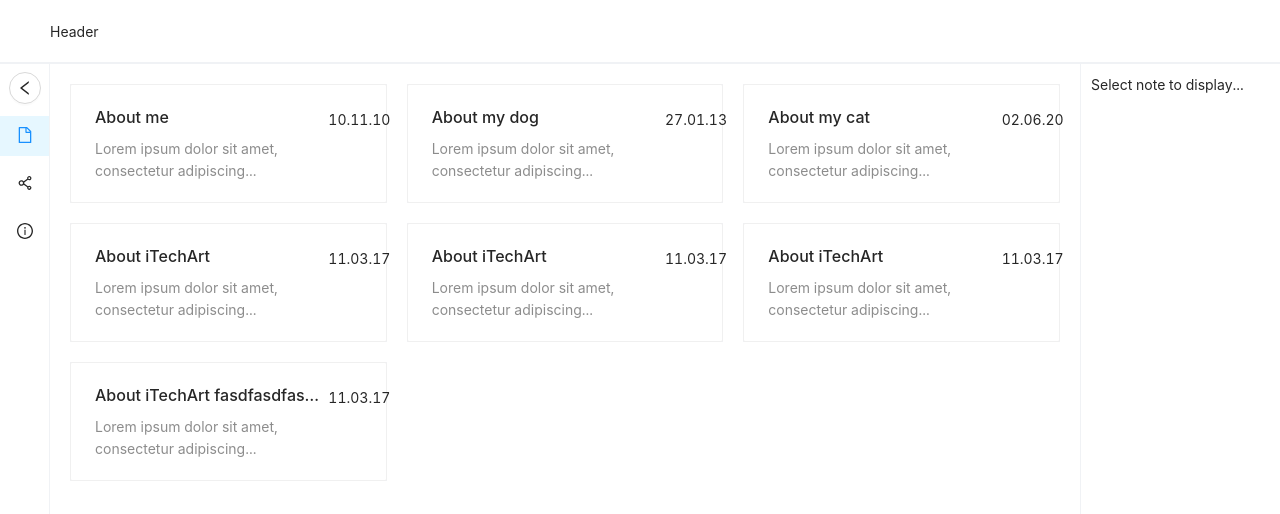
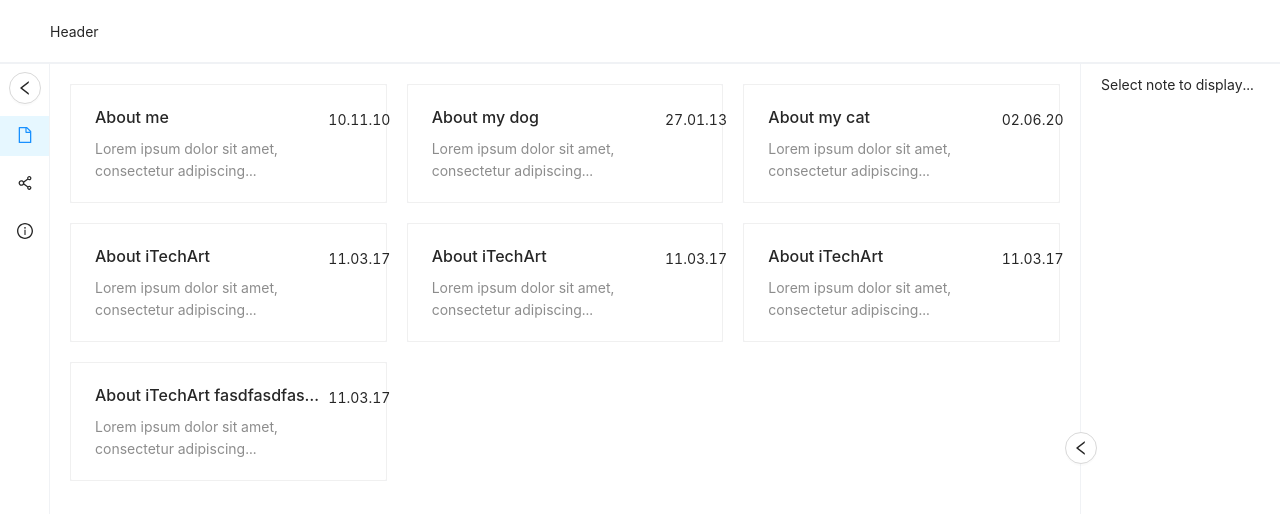
Before and after one commit to Harwex213/TechArt_Labs, a React (Create React App) app in the folder harwex-notes/: page / in a window 1280 px wide. Shown: the top 514 px of the page. Built offline with nearby package versions, Linux system fonts and the light colour scheme.

Commit message:
feat(harwex-notes_task1): button for expand note add info

```diff
--- a/harwex-notes/src/components/NoteInfo/NoteInfo.jsx
+++ b/harwex-notes/src/components/NoteInfo/NoteInfo.jsx
@@ -1,11 +1,7 @@
 import React from "react";
 import PropTypes from "prop-types";
 
-import { Layout } from "antd";
-
 import "./NoteInfo.css";
-
-const { Sider } = Layout;
 
 function NoteInfo(props) {
     let info = null;
@@ -13,11 +9,7 @@ function NoteInfo(props) {
     if (!props.note) {
         info = "Select note to display...";
     }
-    return (
-        <Sider className={props.className} theme="light" collapsedWidth={0}>
-            <div className="noteInfo__layout">{info}</div>
-        </Sider>
-    );
+    return <div>{info}</div>;
 }
 
 NoteInfo.propTypes = {
--- a/harwex-notes/src/pages/myNotes/myNotes.css
+++ b/harwex-notes/src/pages/myNotes/myNotes.css
@@ -4,4 +4,5 @@
 
 .noteList__noteInfo {
     border-left: 1px solid rgb(240, 242, 245);
+    padding: 10px 0 0 20px;
 }
--- a/harwex-notes/src/pages/myNotes/myNotes.jsx
+++ b/harwex-notes/src/pages/myNotes/myNotes.jsx
@@ -1,93 +1,17 @@
 import React from "react";
 import PropTypes from "prop-types";
 
-import { Col, Layout, Row } from "antd";
+import { Button, Col, Layout, Row } from "antd";
 
-import "./myNotes.css";
 import Note from "../../components/Note/Note";
 import NoteInfo from "../../components/NoteInfo/NoteInfo";
 
-const { Content } = Layout;
+import "./myNotes.css";
 
-const notesExample = [
-    {
-        id: 0,
-        title: "About me",
-        description:
-            "Lorem ipsum dolor sit amet, consectetur adipiscing elit. Aenean rhoncus ex ligula, sed molestie urna ultrices id." +
-            " Vivamus vel varius augue. Nullam gravida est imperdiet lobortis laoreet. Cras quis sem eu libero fringilla malesuada" +
-            " at eget dui. Ut volutpat odio eu felis lobortis, non molestie tellus gravida. Integer malesuada consectetur augue," +
-            " malesuada vestibulum nisi posuere a. Ut elit turpis, ornare et pharetra placerat, molestie sed arcu. In sapien lectus," +
-            " venenatis ut leo at, vestibulum facilisis nibh",
-        dateCreation: new Date(2010, 10, 10),
-    },
-    {
-        id: 1,
-        title: "About my dog",
-        description:
-            "Lorem ipsum dolor sit amet, consectetur adipiscing elit. Aenean rhoncus ex ligula, sed molestie urna ultrices id." +
-            " Vivamus vel varius augue. Nullam gravida est imperdiet lobortis laoreet. Cras quis sem eu libero fringilla malesuada" +
-            " at eget dui. Ut volutpat odio eu felis lobortis, non molestie tellus gravida. Integer malesuada consectetur augue," +
-            " malesuada vestibulum nisi posuere a. Ut elit turpis, ornare et pharetra placerat, molestie sed arcu. In sapien lectus," +
-            " venenatis ut leo at, vestibulum facilisis nibh",
-        dateCreation: new Date(2012, 12, 27),
-    },
-    {
-        id: 2,
-        title: "About my cat",
-        description:
-            "Lorem ipsum dolor sit amet, consectetur adipiscing elit. Aenean rhoncus ex ligula, sed molestie urna ultrices id." +
-            " Vivamus vel varius augue. Nullam gravida est imperdiet lobortis laoreet. Cras quis sem eu libero fringilla malesuada" +
-            " at eget dui. Ut volutpat odio eu felis lobortis, non molestie tellus gravida. Integer malesuada consectetur augue," +
-            " malesuada vestibulum nisi posuere a. Ut elit turpis, ornare et pharetra placerat, molestie sed arcu. In sapien lectus," +
-            " venenatis ut leo at, vestibulum facilisis nibh",
-        dateCreation: new Date(2020, 5, 2),
-    },
-    {
-        id: 3,
-        title: "About iTechArt",
-        description:
-            "Lorem ipsum dolor sit amet, consectetur adipiscing elit. Aenean rhoncus ex ligula, sed molestie urna ultrices id." +
-            " Vivamus vel varius augue. Nullam gravida est imperdiet lobortis laoreet. Cras quis sem eu libero fringilla malesuada" +
-            " at eget dui. Ut volutpat odio eu felis lobortis, non molestie tellus gravida. Integer malesuada consectetur augue," +
-            " malesuada vestibulum nisi posuere a. Ut elit turpis, ornare et pharetra placerat, molestie sed arcu. In sapien lectus," +
-            " venenatis ut leo at, vestibulum facilisis nibh",
-        dateCreation: new Date(2017, 2, 11),
-    },
-    {
-        id: 4,
-        title: "About iTechArt",
-        description:
-            "Lorem ipsum dolor sit amet, consectetur adipiscing elit. Aenean rhoncus ex ligula, sed molestie urna ultrices id." +
-            " Vivamus vel varius augue. Nullam gravida est imperdiet lobortis laoreet. Cras quis sem eu libero fringilla malesuada" +
-            " at eget dui. Ut volutpat odio eu felis lobortis, non molestie tellus gravida. Integer malesuada consectetur augue," +
-            " malesuada vestibulum nisi posuere a. Ut elit turpis, ornare et pharetra placerat, molestie sed arcu. In sapien lectus," +
-            " venenatis ut leo at, vestibulum facilisis nibh",
-        dateCreation: new Date(2017, 2, 11),
-    },
-    {
-        id: 5,
-        title: "About iTechArt",
-        description:
-            "Lorem ipsum dolor sit amet, consectetur adipiscing elit. Aenean rhoncus ex ligula, sed molestie urna ultrices id." +
-            " Vivamus vel varius augue. Nullam gravida est imperdiet lobortis laoreet. Cras quis sem eu libero fringilla malesuada" +
-            " at eget dui. Ut volutpat odio eu felis lobortis, non molestie tellus gravida. Integer malesuada consectetur augue," +
-            " malesuada vestibulum nisi posuere a. Ut elit turpis, ornare et pharetra placerat, molestie sed arcu. In sapien lectus," +
-            " venenatis ut leo at, vestibulum facilisis nibh",
-        dateCreation: new Date(2017, 2, 11),
-    },
-    {
-        id: 6,
-        title: "About iTechArt fasdfasdfasdf sadfasdfas dfasd fasdfas",
-        description:
-            "Lorem ipsum dolor sit amet, consectetur adipiscing elit. Aenean rhoncus ex ligula, sed molestie urna ultrices id." +
-            " Vivamus vel varius augue. Nullam gravida est imperdiet lobortis laoreet. Cras quis sem eu libero fringilla malesuada" +
-            " at eget dui. Ut volutpat odio eu felis lobortis, non molestie tellus gravida. Integer malesuada consectetur augue," +
-            " malesuada vestibulum nisi posuere a. Ut elit turpis, ornare et pharetra placerat, molestie sed arcu. In sapien lectus," +
-            " venenatis ut leo at, vestibulum facilisis nibh",
-        dateCreation: new Date(2017, 2, 11),
-    },
-];
+import notesExample from "./notes";
+import { LeftOutlined } from "@ant-design/icons";
+
+const { Content, Sider } = Layout;
 
 function MyNotes(props) {
     const listJsxNotes = notesExample.map((note) => (
@@ -115,7 +39,25 @@ function MyNotes(props) {
                     </Row>
                 </>
             </Content>
-            <NoteInfo className="noteList__noteInfo" />
+            <Sider
+                className="noteList__noteInfo"
+                theme="light"
+                collapsedWidth={0}
+            >
+                <Button
+                    shape="circle"
+                    icon={<LeftOutlined />}
+                    style={{
+                        display: "flex",
+                        position: "absolute",
+                        top: "50%",
+                        left: "-16px",
+                        justifyContent: "center",
+                        alignItems: "center",
+                    }}
+                />
+                <NoteInfo />
+            </Sider>
         </Layout>
     );
 }
--- /dev/null
+++ b/harwex-notes/src/pages/myNotes/notes.js
@@ -0,0 +1,81 @@
+const notesExample = [
+    {
+        id: 0,
+        title: "About me",
+        description:
+            "Lorem ipsum dolor sit amet, consectetur adipiscing elit. Aenean rhoncus ex ligula, sed molestie urna ultrices id." +
+            " Vivamus vel varius augue. Nullam gravida est imperdiet lobortis laoreet. Cras quis sem eu libero fringilla malesuada" +
+            " at eget dui. Ut volutpat odio eu felis lobortis, non molestie tellus gravida. Integer malesuada consectetur augue," +
+            " malesuada vestibulum nisi posuere a. Ut elit turpis, ornare et pharetra placerat, molestie sed arcu. In sapien lectus," +
+            " venenatis ut leo at, vestibulum facilisis nibh",
+        dateCreation: new Date(2010, 10, 10),
+    },
+    {
+        id: 1,
+        title: "About my dog",
+        description:
+            "Lorem ipsum dolor sit amet, consectetur adipiscing elit. Aenean rhoncus ex ligula, sed molestie urna ultrices id." +
+            " Vivamus vel varius augue. Nullam gravida est imperdiet lobortis laoreet. Cras quis sem eu libero fringilla malesuada" +
+            " at eget dui. Ut volutpat odio eu felis lobortis, non molestie tellus gravida. Integer malesuada consectetur augue," +
+            " malesuada vestibulum nisi posuere a. Ut elit turpis, ornare et pharetra placerat, molestie sed arcu. In sapien lectus," +
+            " venenatis ut leo at, vestibulum facilisis nibh",
+        dateCreation: new Date(2012, 12, 27),
+    },
+    {
+        id: 2,
+        title: "About my cat",
+        description:
+            "Lorem ipsum dolor sit amet, consectetur adipiscing elit. Aenean rhoncus ex ligula, sed molestie urna ultrices id." +
+            " Vivamus vel varius augue. Nullam gravida est imperdiet lobortis laoreet. Cras quis sem eu libero fringilla malesuada" +
+            " at eget dui. Ut volutpat odio eu felis lobortis, non molestie tellus gravida. Integer malesuada consectetur augue," +
+            " malesuada vestibulum nisi posuere a. Ut elit turpis, ornare et pharetra placerat, molestie sed arcu. In sapien lectus," +
+            " venenatis ut leo at, vestibulum facilisis nibh",
+        dateCreation: new Date(2020, 5, 2),
+    },
+    {
+        id: 3,
+        title: "About iTechArt",
+        description:
+            "Lorem ipsum dolor sit amet, consectetur adipiscing elit. Aenean rhoncus ex ligula, sed molestie urna ultrices id." +
+            " Vivamus vel varius augue. Nullam gravida est imperdiet lobortis laoreet. Cras quis sem eu libero fringilla malesuada" +
+            " at eget dui. Ut volutpat odio eu felis lobortis, non molestie tellus gravida. Integer malesuada consectetur augue," +
+            " malesuada vestibulum nisi posuere a. Ut elit turpis, ornare et pharetra placerat, molestie sed arcu. In sapien lectus," +
+            " venenatis ut leo at, vestibulum facilisis nibh",
+        dateCreation: new Date(2017, 2, 11),
+    },
+    {
+        id: 4,
+        title: "About iTechArt",
+        description:
+            "Lorem ipsum dolor sit amet, consectetur adipiscing elit. Aenean rhoncus ex ligula, sed molestie urna ultrices id." +
+            " Vivamus vel varius augue. Nullam gravida est imperdiet lobortis laoreet. Cras quis sem eu libero fringilla malesuada" +
+            " at eget dui. Ut volutpat odio eu felis lobortis, non molestie tellus gravida. Integer malesuada consectetur augue," +
+            " malesuada vestibulum nisi posuere a. Ut elit turpis, ornare et pharetra placerat, molestie sed arcu. In sapien lectus," +
+            " venenatis ut leo at, vestibulum facilisis nibh",
+        dateCreation: new Date(2017, 2, 11),
+    },
+    {
+        id: 5,
+        title: "About iTechArt",
+        description:
+            "Lorem ipsum dolor sit amet, consectetur adipiscing elit. Aenean rhoncus ex ligula, sed molestie urna ultrices id." +
+            " Vivamus vel varius augue. Nullam gravida est imperdiet lobortis laoreet. Cras quis sem eu libero fringilla malesuada" +
+            " at eget dui. Ut volutpat odio eu felis lobortis, non molestie tellus gravida. Integer malesuada consectetur augue," +
+            " malesuada vestibulum nisi posuere a. Ut elit turpis, ornare et pharetra placerat, molestie sed arcu. In sapien lectus," +
+            " venenatis ut leo at, vestibulum facilisis nibh",
+        dateCreation: new Date(2017, 2, 11),
+    },
+    {
+        id: 6,
+        title: "About iTechArt fasdfasdfasdf sadfasdfas dfasd fasdfas",
+        description:
+            "Lorem ipsum dolor sit amet, consectetur adipiscing elit. Aenean rhoncus ex ligula, sed molestie urna ultrices id." +
+            " Vivamus vel varius augue. Nullam gravida est imperdiet lobortis laoreet. Cras quis sem eu libero fringilla malesuada" +
+            " at eget dui. Ut volutpat odio eu felis lobortis, non molestie tellus gravida. Integer malesuada consectetur augue," +
+            " malesuada vestibulum nisi posuere a. Ut elit turpis, ornare et pharetra placerat, molestie sed arcu. In sapien lectus," +
+            " venenatis ut leo at, vestibulum facilisis nibh",
+        dateCreation: new Date(2017, 2, 11),
+    },
+];
+
+export default notesExample;
```
